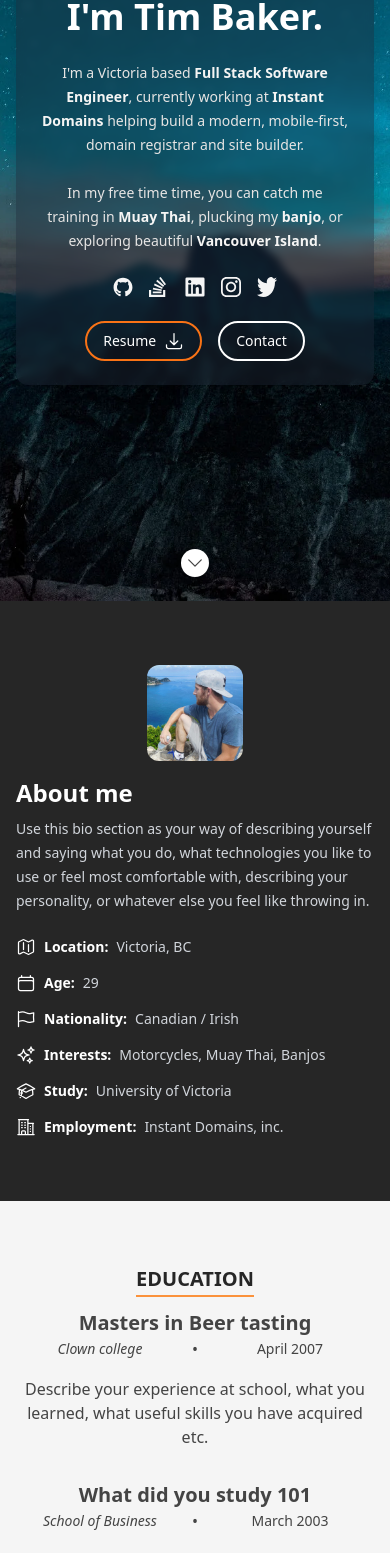
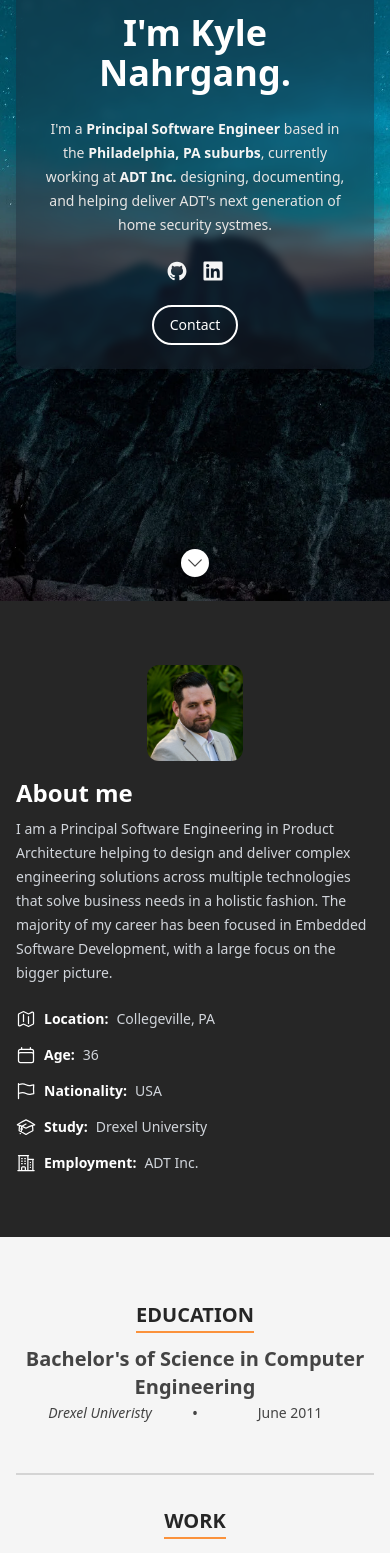
Before and after one commit to kyle-nahrgang/resume, a Next.js app: page / in a window 390 px wide. Shown: the part 243-1796 px from the top of the page. Built offline with nearby package versions, Linux system fonts and the light colour scheme.

Commit message:
initial wip

```diff
--- a/src/components/Sections/Footer.tsx
+++ b/src/components/Sections/Footer.tsx
@@ -1,7 +1,7 @@
-import {BoltIcon, ChevronUpIcon} from '@heroicons/react/24/solid';
-import {FC, memo} from 'react';
+import { BoltIcon, ChevronUpIcon } from '@heroicons/react/24/solid';
+import { FC, memo } from 'react';
 
-import {SectionId} from '../../data/data';
+import { SectionId } from '../../data/data';
 import Socials from '../Socials';
 
 const currentYear = new Date().getFullYear();
@@ -19,16 +19,7 @@ const Footer: FC = memo(() => (
       <div className="flex gap-x-4 text-neutral-500">
         <Socials />
       </div>
-      <a
-        className="-m-2 flex items-center gap-x-1 rounded-md p-2 ring-yellow focus:outline-none focus:ring-2"
-        href="https://reactresume.com">
-        <BoltIcon className="h-5 w-5 text-yellow" />
-        <span>
-          Provided by <span className="text-white">React</span>
-          <span className="italic text-yellow">Resume</span>
-        </span>
-      </a>
-      <span className="text-sm text-neutral-700">© Copyright {currentYear} Tim Baker</span>
+      <span className="text-sm text-neutral-700">© Copyright {currentYear} Kyle Nahrgang</span>
     </div>
   </div>
 ));
--- a/src/data/data.tsx
+++ b/src/data/data.tsx
@@ -9,10 +9,7 @@ import {
 } from '@heroicons/react/24/outline';
 
 import GithubIcon from '../components/Icon/GithubIcon';
-import InstagramIcon from '../components/Icon/InstagramIcon';
 import LinkedInIcon from '../components/Icon/LinkedInIcon';
-import StackOverflowIcon from '../components/Icon/StackOverflowIcon';
-import TwitterIcon from '../components/Icon/TwitterIcon';
 import heroImage from '../images/header-background.webp';
 import porfolioImage1 from '../images/portfolio/portfolio-1.jpg';
 import porfolioImage2 from '../images/portfolio/portfolio-2.jpg';
@@ -44,7 +41,7 @@ import {
  * Page meta data
  */
 export const homePageMeta: HomepageMeta = {
-  title: 'React Resume Template',
+  title: 'Kyle Nahrgang',
   description: "Example site built with Tim Baker's react resume template",
 };
 
@@ -55,11 +52,11 @@ export const SectionId = {
   Hero: 'hero',
   About: 'about',
   Contact: 'contact',
-  Portfolio: 'portfolio',
+  // Portfolio: 'portfolio',
   Resume: 'resume',
   Skills: 'skills',
   Stats: 'stats',
-  Testimonials: 'testimonials',
+  // Testimonials: 'testimonials',
 } as const;
 
 export type SectionId = (typeof SectionId)[keyof typeof SectionId];
@@ -69,28 +66,24 @@ export type SectionId = (typeof SectionId)[keyof typeof SectionId];
  */
 export const heroData: Hero = {
   imageSrc: heroImage,
-  name: `I'm Tim Baker.`,
+  name: `I'm Kyle Nahrgang.`,
   description: (
     <>
       <p className="prose-sm text-stone-200 sm:prose-base lg:prose-lg">
-        I'm a Victoria based <strong className="text-stone-100">Full Stack Software Engineer</strong>, currently working
-        at <strong className="text-stone-100">Instant Domains</strong> helping build a modern, mobile-first, domain
-        registrar and site builder.
-      </p>
-      <p className="prose-sm text-stone-200 sm:prose-base lg:prose-lg">
-        In my free time time, you can catch me training in <strong className="text-stone-100">Muay Thai</strong>,
-        plucking my <strong className="text-stone-100">banjo</strong>, or exploring beautiful{' '}
-        <strong className="text-stone-100">Vancouver Island</strong>.
+        I'm a <strong className="text-stone-100">Principal Software Engineer</strong> based in the <strong className="text-stone-100">Philadelphia, PA suburbs</strong>, currently working
+        at <strong className="text-stone-100">ADT Inc.</strong> designing, documenting, and helping deliver ADT's next generation of home security systmes.
       </p>
     </>
   ),
   actions: [
+    /*
     {
       href: '/assets/resume.pdf',
       text: 'Resume',
       primary: true,
       Icon: ArrowDownTrayIcon,
     },
+    */
     {
       href: `#${SectionId.Contact}`,
       text: 'Contact',
@@ -104,16 +97,16 @@ export const heroData: Hero = {
  */
 export const aboutData: About = {
   profileImageSrc: profilepic,
-  description: `Use this bio section as your way of describing yourself and saying what you do, what technologies you like
-  to use or feel most comfortable with, describing your personality, or whatever else you feel like throwing
-  in.`,
+  description: `I am a Principal Software Engineering in Product Architecture helping to design
+    and deliver complex engineering solutions across multiple technologies that solve business
+    needs in a holistic fashion. The majority of my career has been focused in Embedded Software
+    Development, with a large focus on the bigger picture.`,
   aboutItems: [
-    {label: 'Location', text: 'Victoria, BC', Icon: MapIcon},
-    {label: 'Age', text: '29', Icon: CalendarIcon},
-    {label: 'Nationality', text: 'Canadian / Irish', Icon: FlagIcon},
-    {label: 'Interests', text: 'Motorcycles, Muay Thai, Banjos', Icon: SparklesIcon},
-    {label: 'Study', text: 'University of Victoria', Icon: AcademicCapIcon},
-    {label: 'Employment', text: 'Instant Domains, inc.', Icon: BuildingOffice2Icon},
+    { label: 'Location', text: 'Collegeville, PA', Icon: MapIcon },
+    { label: 'Age', text: '36', Icon: CalendarIcon },
+    { label: 'Nationality', text: 'USA', Icon: FlagIcon },
+    { label: 'Study', text: 'Drexel University', Icon: AcademicCapIcon },
+    { label: 'Employment', text: 'ADT Inc.', Icon: BuildingOffice2Icon },
   ],
 };
 
@@ -121,23 +114,6 @@ export const aboutData: About = {
  * Skills section
  */
 export const skills: SkillGroup[] = [
-  {
-    name: 'Spoken languages',
-    skills: [
-      {
-        name: 'English',
-        level: 10,
-      },
-      {
-        name: 'French',
-        level: 4,
-      },
-      {
-        name: 'Spanish',
-        level: 3,
-      },
-    ],
-  },
   {
     name: 'Frontend development',
     skills: [
@@ -194,7 +170,8 @@ export const skills: SkillGroup[] = [
 /**
  * Portfolio section
  */
-export const portfolioItems: PortfolioItem[] = [
+export const portfolioItems: PortfolioItem[] = []
+/*
   {
     title: 'Project title 1',
     description: 'Give a short description of your project here.',
@@ -262,23 +239,18 @@ export const portfolioItems: PortfolioItem[] = [
     image: porfolioImage11,
   },
 ];
+*/
 
 /**
  * Resume section -- TODO: Standardize resume contact format or offer MDX
  */
 export const education: TimelineItem[] = [
   {
-    date: 'April 2007',
-    location: 'Clown college',
-    title: 'Masters in Beer tasting',
-    content: <p>Describe your experience at school, what you learned, what useful skills you have acquired etc.</p>,
-  },
-  {
-    date: 'March 2003',
-    location: 'School of Business',
-    title: 'What did you study 101',
-    content: <p>Describe your experience at school, what you learned, what useful skills you have acquired etc.</p>,
-  },
+    date: 'June 2011',
+    location: 'Drexel Univeristy',
+    title: `Bachelor's of Science in Computer Engineering`,
+    content: <p></p>,
+  }
 ];
 
 export const experience: TimelineItem[] = [
@@ -312,6 +284,7 @@ export const experience: TimelineItem[] = [
 export const testimonial: TestimonialSection = {
   imageSrc: testimonialImage,
   testimonials: [
+    /*
     {
       name: 'John Doe',
       text: 'Use this as an opportunity to promote what it is like to work with you. High value testimonials include ones from current or past co-workers, managers, or from happy clients.',
@@ -327,6 +300,7 @@ export const testimonial: TestimonialSection = {
       text: 'Add several of these, and keep them as fresh as possible, but be sure to focus on quality testimonials with strong highlights of your skills/work ethic.',
       image: 'https://cloudflare-ipfs.com/ipfs/Qmd3W5DuhgHirLHGVixi6V76LhCkZUz6pnFt5AJBiyvHye/avatar/69.jpg',
     },
+    */
   ],
 };
 
@@ -336,28 +310,13 @@ export const testimonial: TestimonialSection = {
 
 export const contact: ContactSection = {
   headerText: 'Get in touch.',
-  description: 'Here is a good spot for a message to your readers to let them know how best to reach out to you.',
+  description: '',
   items: [
     {
       type: ContactType.Email,
-      text: 'reachout@timbaker.me',
-      href: 'mailto:reachout@timbaker.me',
-    },
-    {
-      type: ContactType.Location,
-      text: 'Victoria BC, Canada',
-      href: 'https://www.google.ca/maps/place/Victoria,+BC/@48.4262362,-123.376775,14z',
-    },
-    {
-      type: ContactType.Instagram,
-      text: '@tbakerx',
-      href: 'https://www.instagram.com/tbakerx/',
-    },
-    {
-      type: ContactType.Github,
-      text: 'tbakerx',
-      href: 'https://github.com/tbakerx',
-    },
+      text: 'kyle@nahrgang.dev',
+      href: 'mailto:kyle@nahrgang.dev',
+    }
   ],
 };
 
@@ -365,9 +324,6 @@ export const contact: ContactSection = {
  * Social items
  */
 export const socialLinks: Social[] = [
-  {label: 'Github', Icon: GithubIcon, href: 'https://github.com/tbakerx'},
-  {label: 'Stack Overflow', Icon: StackOverflowIcon, href: 'https://stackoverflow.com/users/8553186/tim-baker'},
-  {label: 'LinkedIn', Icon: LinkedInIcon, href: 'https://www.linkedin.com/in/timbakerx/'},
-  {label: 'Instagram', Icon: InstagramIcon, href: 'https://www.instagram.com/reactresume/'},
-  {label: 'Twitter', Icon: TwitterIcon, href: 'https://twitter.com/TimBakerx'},
+  { label: 'Github', Icon: GithubIcon, href: 'https://github.com/kyle-nahrgang' },
+  { label: 'LinkedIn', Icon: LinkedInIcon, href: 'https://www.linkedin.com/in/kyle-nahrgang/' },
 ];
--- a/src/pages/index.tsx
+++ b/src/pages/index.tsx
@@ -1,5 +1,5 @@
 import dynamic from 'next/dynamic';
-import {FC, memo} from 'react';
+import { FC, memo } from 'react';
 
 import Page from '../components/Layout/Page';
 import About from '../components/Sections/About';
@@ -9,21 +9,19 @@ import Hero from '../components/Sections/Hero';
 import Portfolio from '../components/Sections/Portfolio';
 import Resume from '../components/Sections/Resume';
 import Testimonials from '../components/Sections/Testimonials';
-import {homePageMeta} from '../data/data';
+import { homePageMeta } from '../data/data';
 
 // eslint-disable-next-line react-memo/require-memo
-const Header = dynamic(() => import('../components/Sections/Header'), {ssr: false});
+const Header = dynamic(() => import('../components/Sections/Header'), { ssr: false });
 
 const Home: FC = memo(() => {
-  const {title, description} = homePageMeta;
+  const { title, description } = homePageMeta;
   return (
     <Page description={description} title={title}>
       <Header />
       <Hero />
       <About />
       <Resume />
-      <Portfolio />
-      <Testimonials />
       <Contact />
       <Footer />
     </Page>
```
Also changed, not shown: resume-screenshot.jpg (deleted), src/images/profilepic.jpg.
